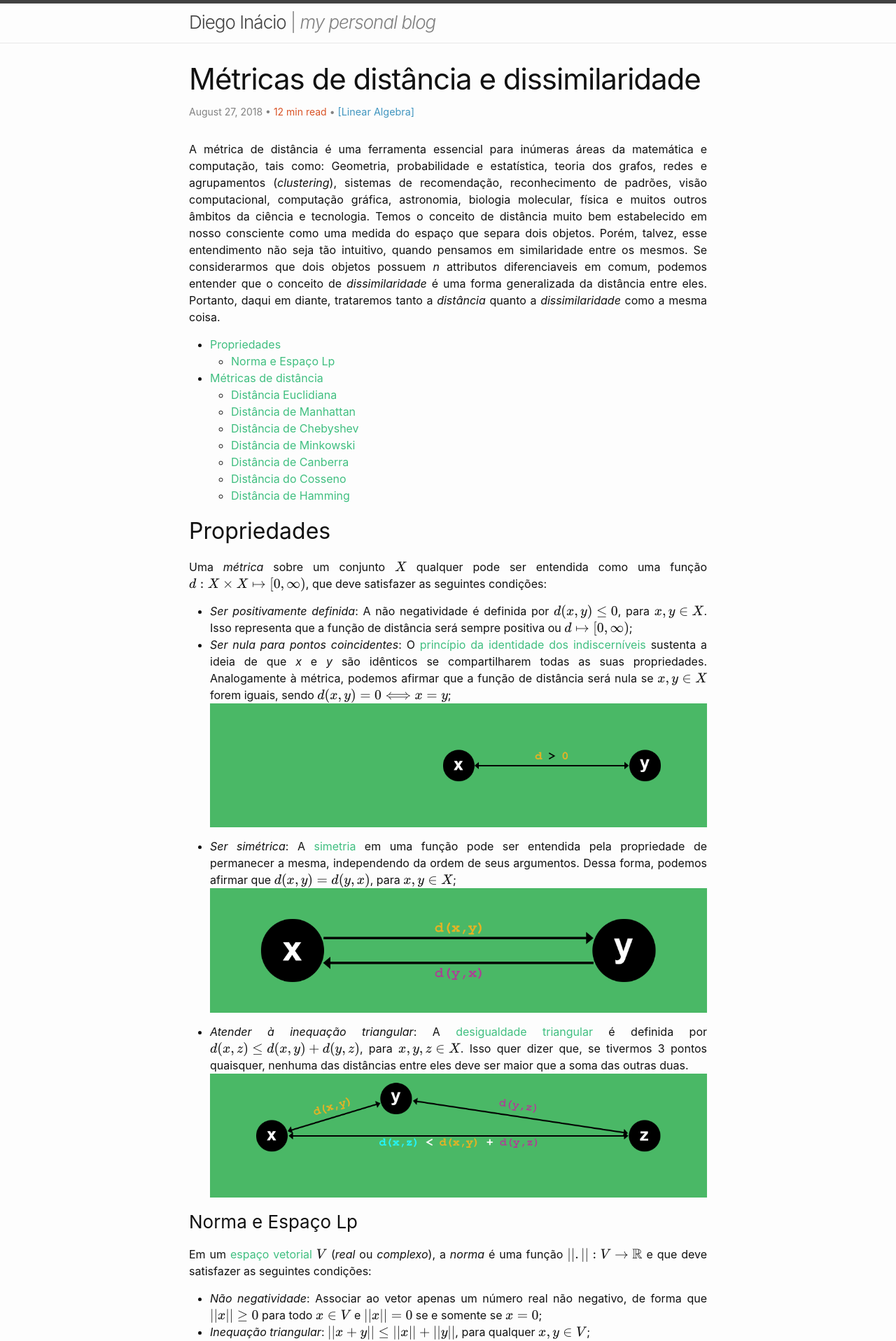
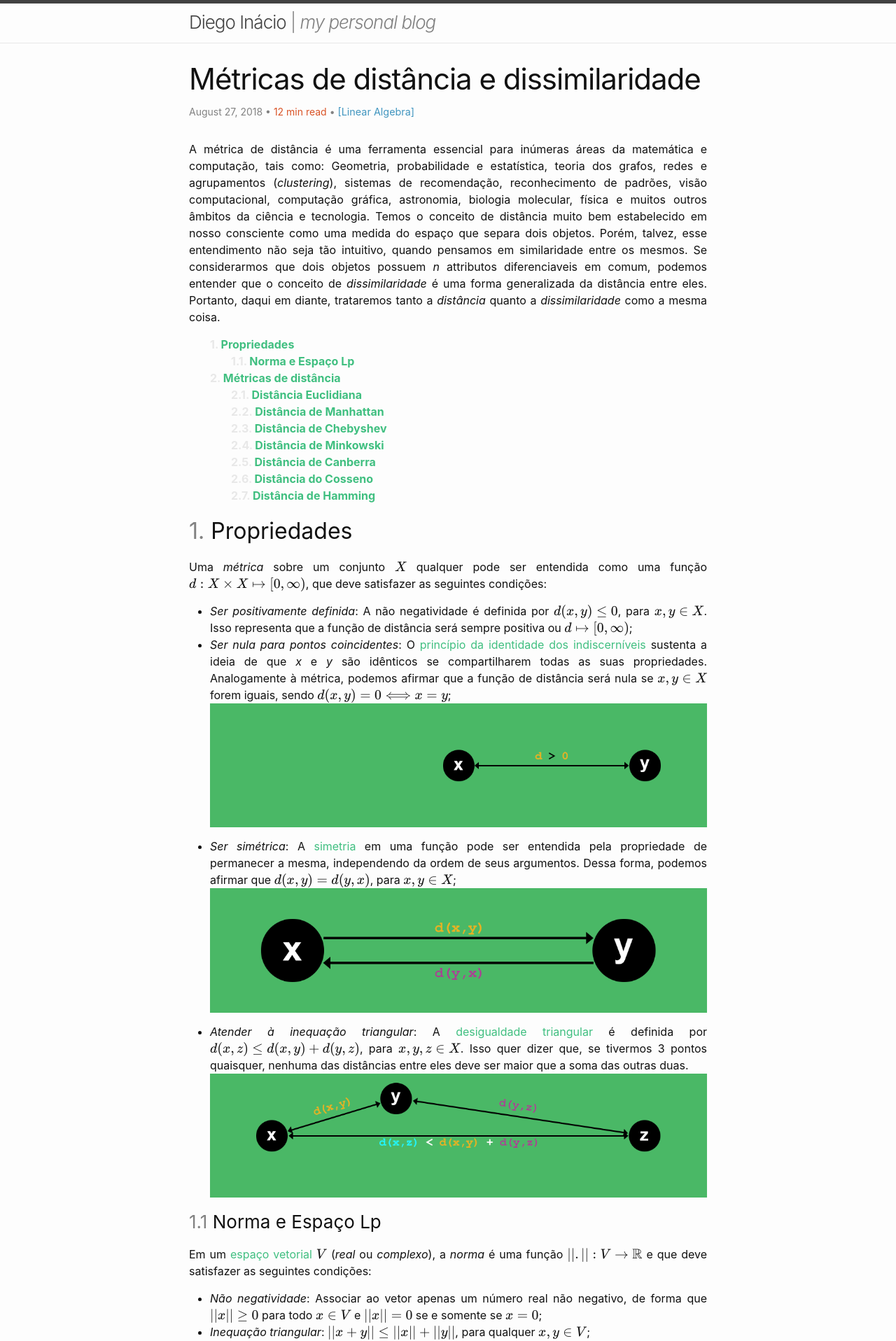
Before and after one commit to diegoinacio/blog, a Jekyll site: the page built from _posts/2018-08-27-metricas-de-distancias-e-dissimilaridade.html, in a window 1280 px wide. Shown: the top 1916 px of the page at 70% size. Built offline with Jekyll 4.4.1, drawn with Linux system fonts in a browser that asks for light colours.

Commit message:
Update style Closes #4

```diff
--- a/_sass/minima/_layout.scss
+++ b/_sass/minima/_layout.scss
@@ -272,4 +272,51 @@
       @include relative-font-size(1.125);
     }
   }
+
+  // ! Content table selectors
+  .content-table {
+    font-weight: bold;
+
+    ul {
+      list-style-type: none;
+      counter-reset: list;
+
+      li a:before {
+        transition: $transition-link color;
+        color: $grey-color-light;
+        counter-increment: list;
+        content: counters(list, ".") ". ";
+      }
+
+      li a:hover::before {
+        color: $grey-color;
+      }
+    }
+  }
+
+  // ! Anchor content selectors
+  counter-reset: section;
+
+  h2.anchor-content {
+    counter-reset: subsection;
+
+    &::before {
+      color: $grey-color;
+      counter-increment: section;
+      content: counters(section, ".") ". ";
+    }
+  }
+
+  h3.anchor-content {
+    &::before {
+      color: $grey-color;
+      counter-increment: subsection;
+      content: counter(section) "." counter(subsection) " ";
+    }
+  }
+
+  // ! Reference table selectors
+  .references {
+    color: $grey-color;
+  }
 }
```
